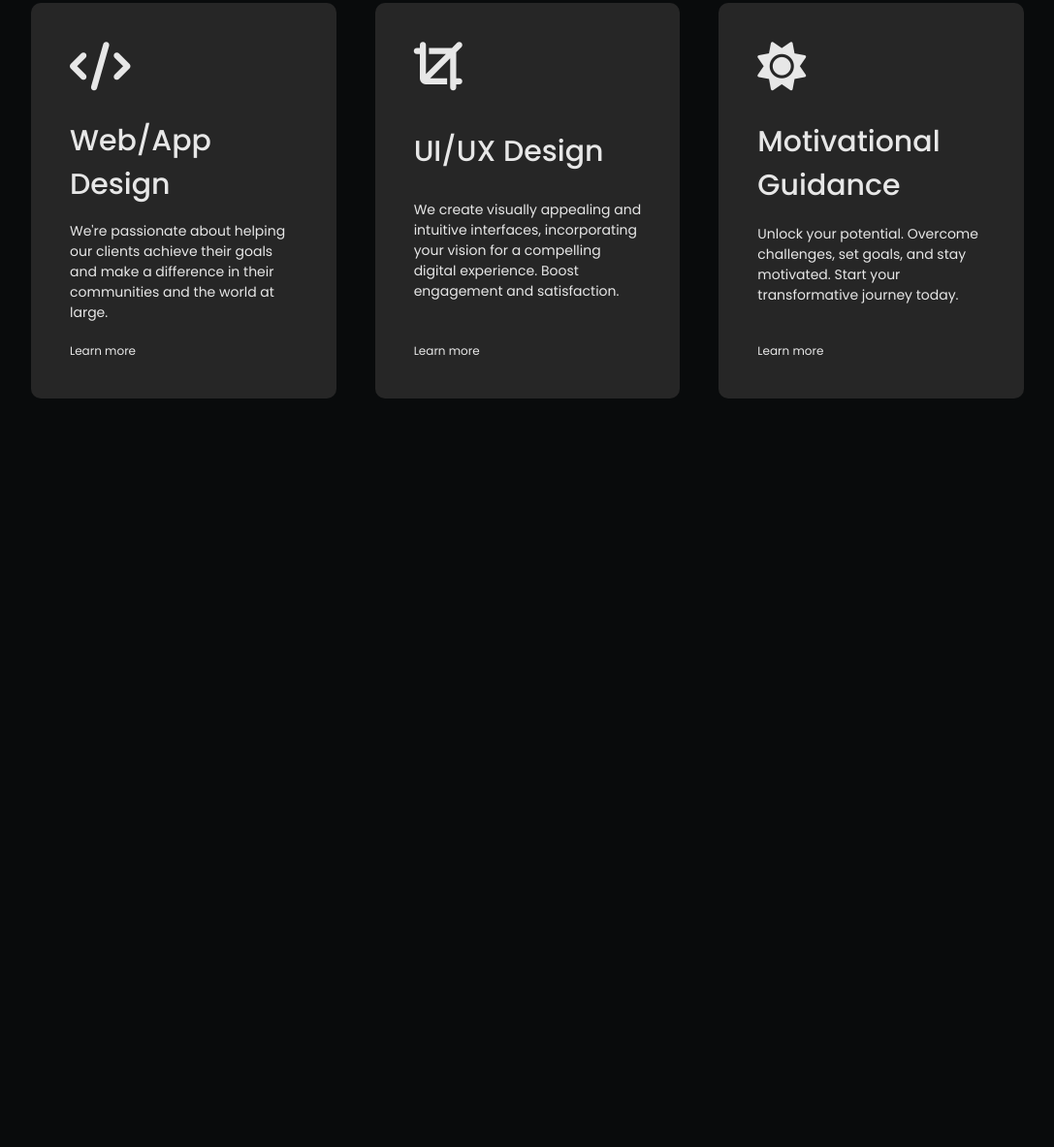
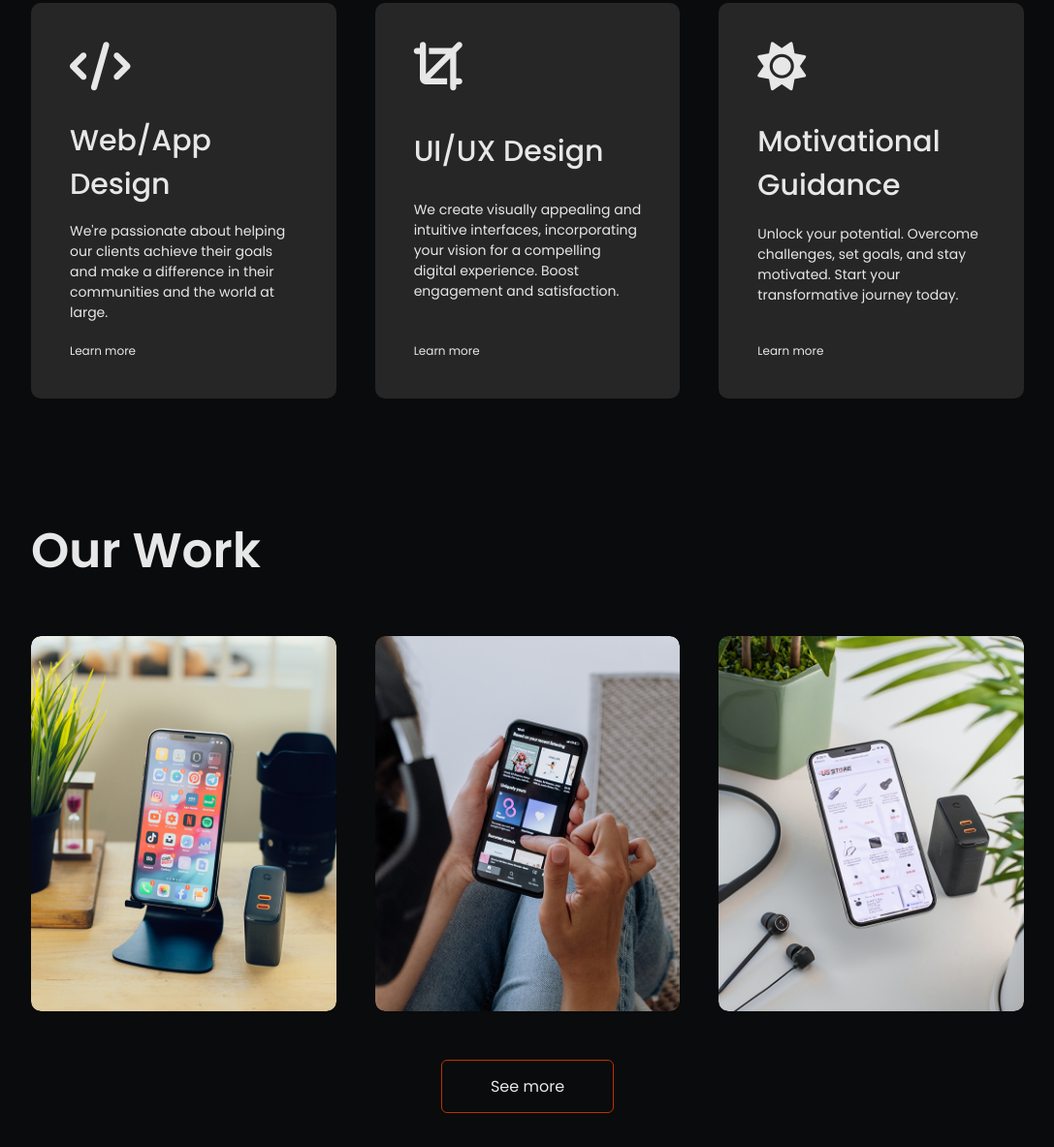
Before and after one commit to Amauri22/portfolio, a plain HTML site: page index.html in a window 1280 px wide. Shown: the part 1614-2797 px from the top of the page at 97% size, without its empty margins (96-1183 px from the left). Before the commit the page ends 2075 px from the top, so only its background shows below. Drawn offline with Linux system fonts and the light colour scheme.

Commit message:
add our work section

```diff
--- a/index.html
+++ b/index.html
@@ -1,20 +1,20 @@
 <!DOCTYPE html>
 <html lang="en">
 <head>
-    <meta charset="UTF-8" />
+    <meta charset="UTF-8"/>
     <meta
             content="width=device-width, user-scalable=no, initial-scale=1.0, maximum-scale=1.0, minimum-scale=1.0"
             name="viewport"
     />
-    <meta content="ie=edge" http-equiv="X-UA-Compatible" />
+    <meta content="ie=edge" http-equiv="X-UA-Compatible"/>
     <script src="https://kit.fontawesome.com/4eba67c764.js" crossorigin="anonymous"></script>
-    <link href="https://fonts.googleapis.com" rel="preconnect" />
-    <link crossorigin href="https://fonts.gstatic.com" rel="preconnect" />
+    <link href="https://fonts.googleapis.com" rel="preconnect"/>
+    <link crossorigin href="https://fonts.gstatic.com" rel="preconnect"/>
     <link
             href="https://fonts.googleapis.com/css2?family=Montserrat:wght@400;600;700;800&family=Poppins:wght@400;500;600;700;800&display=swap"
             rel="stylesheet"
     />
-    <link href="styles.css" rel="stylesheet" />
+    <link href="styles.css" rel="stylesheet"/>
     <title>Stacked For Impact</title>
 </head>
 <body>
@@ -45,7 +45,7 @@
                 <p>Web/App Design & Development</p>
                 <h1>
                     Unlock your <span class="inline-word-colour">Potential</span
-              ><br />
+                ><br/>
                     With
                     <span class="inline-underline">Impact-Driven</span>
                     Solutions
@@ -60,7 +60,7 @@
     <div class="container">
         <div class="row">
             <div class="about-col-1">
-            <img alt="" src="images/stacked2.png" />
+                <img alt="" src="images/stacked2.png"/>
             </div>
             <div class="about-col-2">
                 <h1 class="sub-title">About Us</h1>
@@ -83,10 +83,10 @@
                 <!-------------------------------------  SKILLS ------------------------------------- -->
                 <div class="tab-contents active-tab">
                     <ul>
-                <li><span>UI/UX</span><br />Designing Web/App interfaces</li>
-                <li><span>Web Development</span><br />Web app Development</li>
+                        <li><span>UI/UX</span><br/>Designing Web/App interfaces</li>
+                        <li><span>Web Development</span><br/>Web app Development</li>
                         <li>
-                  <span>App Development</span><br />Building Android/iOS apps
+                            <span>App Development</span><br/>Building Android/iOS apps
                         </li>
                     </ul>
                 </div>
@@ -95,7 +95,7 @@
                 <div class="tab-contents">
                     <ul>
                         <li>
-                  <span>Programming Expertise</span><br />
+                            <span>Programming Expertise</span><br/>
                             <ul>
                                 <li>Self-taught Programmer: Passionate and self-driven</li>
                                 <li>
@@ -105,7 +105,7 @@
                             </ul>
                         </li>
                         <li>
-                  <span>Financial and Management Background</span><br />
+                            <span>Financial and Management Background</span><br/>
                             <ul>
                                 <li>
                                     Business Context Understanding: Aligning software
@@ -122,7 +122,7 @@
                             </ul>
                         </li>
                         <li>
-                  <span>Sales Experience</span><br />
+                            <span>Sales Experience</span><br/>
                             <ul>
                                 <li>
                                     Client-Centric Approach: Offering tailored programming
@@ -145,7 +145,7 @@
                 <div class="tab-contents">
                     <ul>
                         <li>
-                  <span>Coaching and Self-Improvement</span><br />
+                            <span>Coaching and Self-Improvement</span><br/>
                             <ul>
                                 <li>
                                     Empowering Others: Mentoring individuals in programming
@@ -162,7 +162,7 @@
                             </ul>
                         </li>
                         <li>
-                  <span>Personal Development and Impact:</span><br />
+                            <span>Personal Development and Impact:</span><br/>
                             <ul>
                                 <li>
                                     Integration of Personal Development: Applying personal
@@ -213,12 +213,50 @@
                 <i class="fa-solid fa-sun"></i>
                 <h2>Motivational Guidance</h2>
                 <p>
-              Unlock your potential. Overcome challenges, set goals, and stay motivated. Start your transformative journey today.
+                    Unlock your potential. Overcome challenges, set goals, and stay motivated. Start your transformative
+                    journey today.
                 </p>
                 <a href="#">Learn more</a>
             </div>
         </div>
     </div>
 </div>
+
+<!--  -------------PORTFOLIO------------------>
+<div id="portfolio">
+    <div class="container">
+        <h1 class="sub-title">Our Work</h1>
+        <div class="work-list">
+            <div class="work">
+                <img src="images/work-1.png" alt="work-picture">
+                <div class="layer">
+                    <h3>Social Media App</h3>
+                    <p>This app connects you to the talented people around the world. Download it from the Play
+                        Store.</p>
+                    <a href=""><i class="fa-solid fa-up-right-from-square"></i></a>
+                </div>
+            </div>
+            <div class="work">
+                <img src="images/work-2.png" alt="work-image-2">
+                <div class="layer">
+                    <h3>Music App</h3>
+                    <p>Listen to your favorite songs all day long. Create playlists and share them with your
+                        friends.</p>
+                    <a href=""><i class="fa-solid fa-up-right-from-square"></i></a>
+                </div>
+            </div>
+            <div class="work">
+                <img src="images/work-3.png" alt="work-image-3">
+                <div class="layer">
+                    <h3>Online Shopping App</h3>
+                    <p>This app lets you connect to all the salespeople in the world. Download it from the Play
+                        Store.</p>
+                    <a href=""><i class="fa-solid fa-up-right-from-square"></i></a>
+                </div>
+            </div>
+        </div>
+        <a href="#" class="btn">See more</a>
+    </div>
+</div>
 </body>
 </html>
--- a/styles.css
+++ b/styles.css
@@ -79,7 +79,7 @@ h1 {
 
 
 .inline-word-colour {
-    color: #f08f46;
+    color: #B83301;
 }
 
 #header {
@@ -141,7 +141,7 @@ nav ul li a::after {
     content: "";
     width: 0; /* om ervoor te zorgen dat enkel zichtbaar wordt als we erover hoveren */
     height: 3px;
-    background: #f08f46;
+    background: #B83301;
     position: absolute;
     left: 0;
     bottom: -6px;
@@ -218,7 +218,7 @@ nav ul li a:hover::after {
     content: "";
     width: 0;
     height: 3px;
-    background: #f08f46;
+    background: #B83301;
     position: absolute;
     left: 0;
     bottom: -8px;
@@ -237,7 +237,7 @@ nav ul li a:hover::after {
 }
 
 .tab-contents ul li span {
-    color: #f08f46;
+    color: #cd704d;
     font-size: 14px;
 }
 
@@ -300,7 +300,94 @@ nav ul li a:hover::after {
 }
 
 .services-container:hover {
-    background: #f08f46;
+    background: #B83301;
     transform: translateY(-10px);
 
 }
+
+/*------- PORTFOLIO -------------*/
+#portfolio{
+    padding: 50px 0;
+}
+
+.work-list {
+    display: grid;
+    grid-template-columns: repeat(auto-fit, minmax(250px, 1fr));
+    grid-gap: 40px;
+    margin-top: 50px;
+}
+
+.work {
+    border-radius: 10px;
+    position: relative;
+    overflow: hidden;
+}
+
+.work img {
+    width: 100%;
+    border-radius: 10px;
+    display: block;
+    transition: transform 0.5s;
+}
+
+.layer {
+    width: 100%;
+    height: 0;
+    background: linear-gradient(rgba(0,0,0,0.5),#B83301 );
+    border-radius: 10px;
+    position: absolute;
+    left: 0;
+    bottom: 0;
+    overflow: hidden;
+    display: flex;
+    align-items: center;
+    justify-content: center;
+    flex-direction: column;
+    padding: 0 40px;
+    text-align: center;
+    font-size: 14px;
+    transition: height 0.5s;
+}
+
+.layer h3 {
+    font-weight: 500;
+    margin-bottom: 20px;
+}
+
+.layer a {
+    margin-top: 20px;
+    color: #B83301;
+    text-decoration: none;
+    font-size: 18px;
+    line-height: 60px;
+    background: #e7e7e7;
+    width: 60px;
+    height: 60px;
+    border-radius: 50%;
+    text-align: center;
+}
+
+.work:hover img {
+    transform: scale(1.1);
+
+}
+
+.work:hover .layer {
+    height: 100%;
+}
+
+.btn {
+    display: block;
+    margin: 50px auto;
+    width: fit-content;
+    border: 1px solid #B83301;
+    padding: 14px 50px;
+    border-radius: 6px;
+    text-decoration: none;
+    color: #e7e7e7;
+    transition: background 0.5s;
+}
+
+.btn:hover {
+    background: #B83301;
+}
```
Also changed, not shown: images/work-1.png (added), images/work-2.png (added), images/work-3.png (added). Lines whose indentation alone changed are shown as unchanged.
